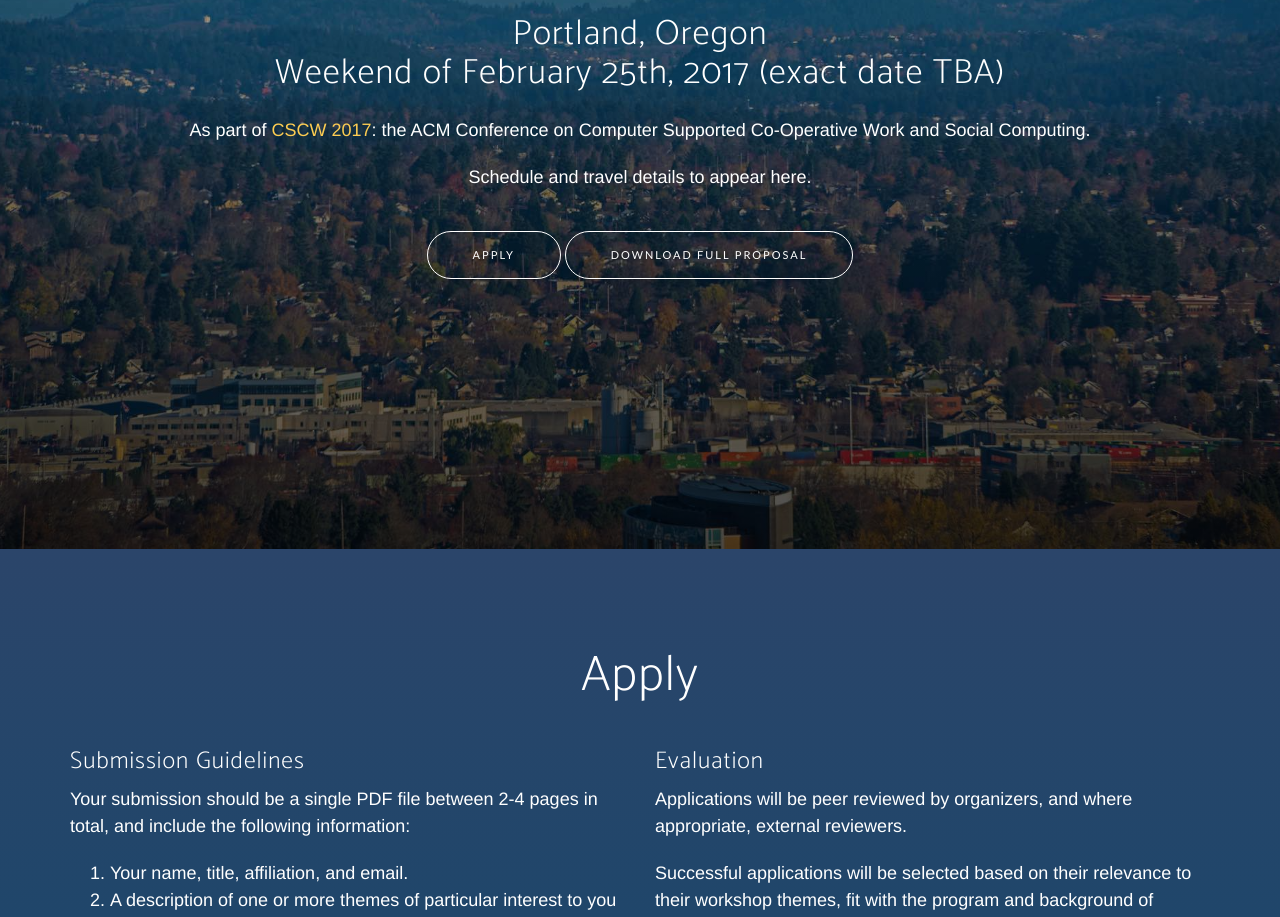
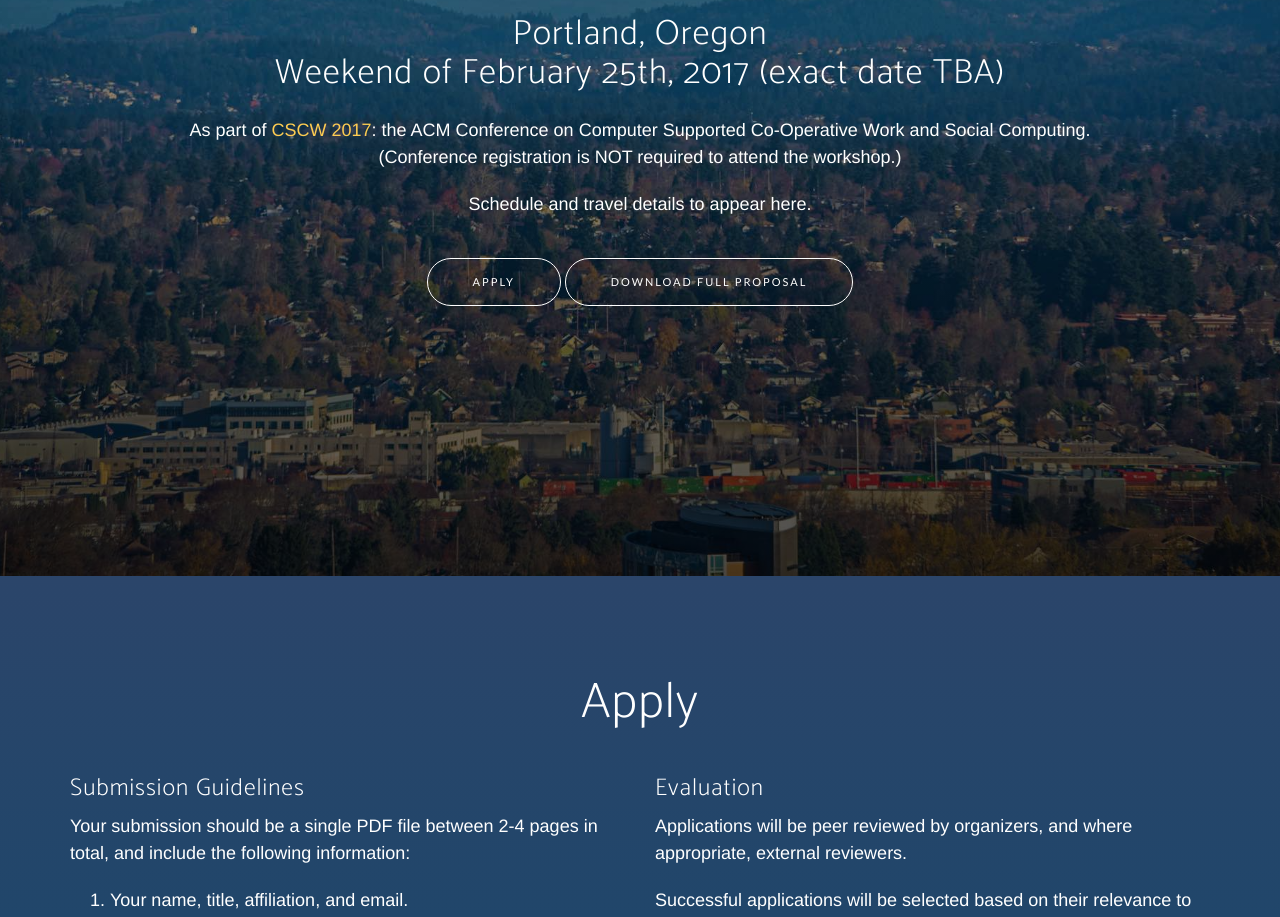
Before and after one commit to hackathon-workshop/hackathon-workshop.github.io, a website: page index.html in a window 1280 px wide. Shown: the part 3329-4246 px from the top of the page. Drawn offline with nearby package versions, Linux system fonts and the light colour scheme; a web font is replaced by a local one.

Commit message:
Clarified conference registration not required, added acknowledgements

```diff
--- a/index.html
+++ b/index.html
@@ -173,7 +173,8 @@
             <div class="container text-center">
                 <h1 class="text-center">Venue</h1>
                 <h2> Portland, Oregon <br/> Weekend of February 25th, 2017 (exact date TBA)</h2>
-                <p> As part of <a href="https://cscw.acm.org/2017/">CSCW 2017</a>: the ACM Conference on Computer Supported Co-Operative Work and Social Computing. </p>
+                <p> As part of <a href="https://cscw.acm.org/2017/">CSCW 2017</a>: the ACM Conference on Computer Supported Co-Operative Work and Social Computing. <br/>
+                (Conference registration is NOT required to attend the workshop.) </p>
                 <p> Schedule and travel details to appear here. </p>
 
                 <a href="#apply" class="btn btn-outline btn-xl page-scroll">Apply</a> <a href="CSCW_2017_Hackathon-Workshop-proposal.pdf" class="btn btn-outline btn-xl page-scroll"> Download full proposal </a>
```
